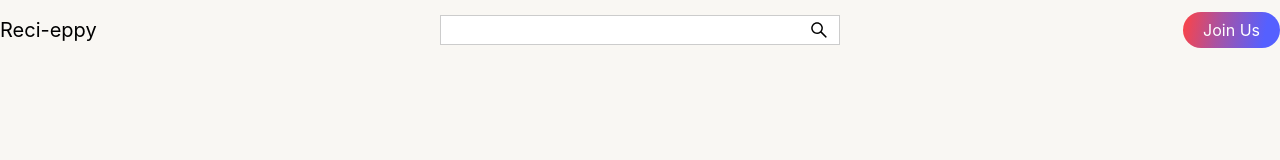
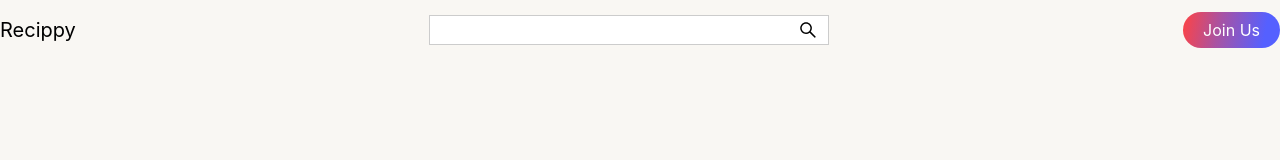
Before and after one commit to ibharatsaini/food-recipe, a React (Create React App) app in the folder frontend/: page / in a window 1280 px wide. Shown: the top 160 px of the page. Built offline with nearby package versions, Linux system fonts and the light colour scheme; the HTML template or start-up script is replaced by a standard one.

Commit message:
header fixed

```diff
--- a/frontend/src/Components/Header/Header.js
+++ b/frontend/src/Components/Header/Header.js
@@ -32,7 +32,7 @@ function Header() {
   return (
     <header>
         <div id='logo'>
-            Reci-eppy
+            Recippy
         </div>
         <Search />
         <div className="dropDown joinus">
--- a/frontend/src/Components/styles/header.css
+++ b/frontend/src/Components/styles/header.css
@@ -7,6 +7,7 @@ header{
     top:0px;
     justify-content: space-between;
     background-color: #f9f7f3;
+    padding: 20px 0px;
   /* background-color: ; */
     /* justify-content: space-around; */
 }
```
Also changed, not shown: 12 other files (tests, documents, lock files or other folders).
